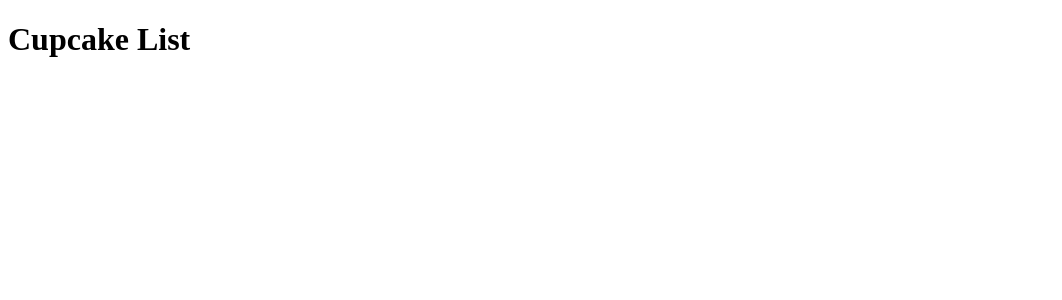
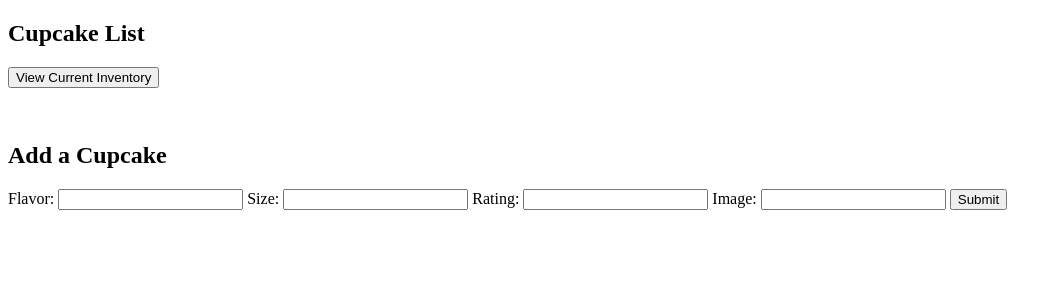
Before and after one commit to maxhirtens/flask-cupcakes, a Flask app: page / in a window 1280 px wide. Shown: the top 300 px of the page, without its empty margins (0-1062 px from the left). Run offline with Flask 2, Linux system fonts and the light colour scheme; some libraries are stand-ins or nearby versions.

Commit message:
functionality finished

```diff
--- /dev/null
+++ b/static/app.css
@@ -0,0 +1,3 @@
+.cupcake-img {
+  width: 250px;
+}
--- /dev/null
+++ b/static/app.js
@@ -0,0 +1,39 @@
+const api = "http://127.0.0.1:5000/api";
+
+function makeCupcakeHTML(cupcake) {
+  return `<div>
+  <img class='cupcake-img' src=${cupcake.image}>
+  <li>${cupcake.flavor} - ${cupcake.size} - ${cupcake.rating}</li>
+  </div>
+  `;
+}
+
+async function showCupcakes() {
+  const response = await axios.get(`${api}/cupcakes`);
+  for (let cupcake of response.data.cupcakes) {
+    let newCupcake = makeCupcakeHTML(cupcake);
+    $(".cupcake-list").append(newCupcake);
+  }
+}
+
+$(".get-cupcake-btn").on("click", function () {
+  showCupcakes();
+  $(".cupcake-list").empty();
+});
+
+$(".add-cupcake-btn").on("click", async function (evt) {
+  evt.preventDefault();
+  let flavor = $("#flavor").val();
+  let size = $("#size").val();
+  let rating = $("#rating").val();
+  let image = $("#image").val();
+  const newCupcakeResponse = await axios.post(`${api}/cupcakes`, {
+    flavor,
+    size,
+    rating,
+    image,
+  });
+  newCupcake = makeCupcakeHTML(newCupcakeResponse.data.cupcake);
+  $(".cupcake-list").append(newCupcake);
+  document.querySelector(".add-cupcake-form").reset();
+});
--- a/templates/index.html
+++ b/templates/index.html
@@ -5,13 +5,33 @@
     <meta http-equiv="X-UA-Compatible" content="IE=edge" />
     <meta name="viewport" content="width=device-width, initial-scale=1.0" />
     <title>Cupcake API</title>
+    <link rel="stylesheet" href="/static/app.css" />
   </head>
   <body>
-    <h1>Cupcake List</h1>
+    <h2>Cupcake List</h2>
     <p>
-      {% for cupcake in cupcakes %}
-      <li>{{cupcake.flavor}} {{cupcake.size}}</li>
-      {% endfor %}
+      <button class="get-cupcake-btn">View Current Inventory</button>
     </p>
+
+    <ul class="cupcake-list"></ul>
+    <p>
+      <br />
+    </p>
+
+    <h2>Add a Cupcake</h2>
+    <form class="add-cupcake-form" action="/api/cupcakes" method="POST">
+      <label for="flavor">Flavor:</label>
+      <input type="text" name="flavor" id="flavor" />
+      <label for="size">Size:</label>
+      <input type="text" name="size" id="size" />
+      <label for="rating">Rating:</label>
+      <input type="text" name="rating" id="rating" />
+      <label for="image">Image:</label>
+      <input type="text" name="image" id="image" />
+      <button class="add-cupcake-btn">Submit</button>
+    </form>
   </body>
 </html>
+<script src="http://unpkg.com/jquery"></script>
+<script src="https://unpkg.com/axios@0.19.0/dist/axios.js"></script>
+<script src="/static/app.js"></script>
```
